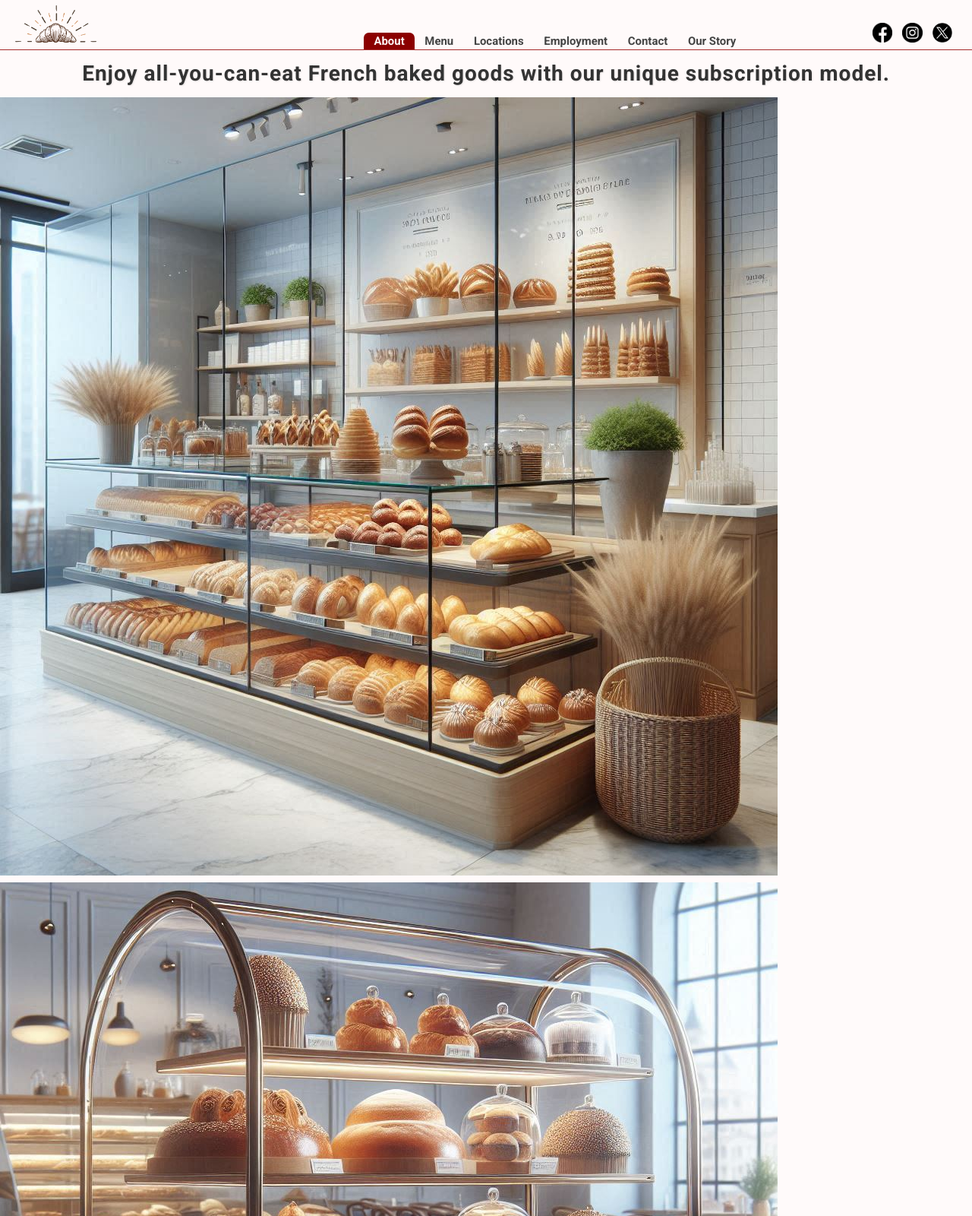
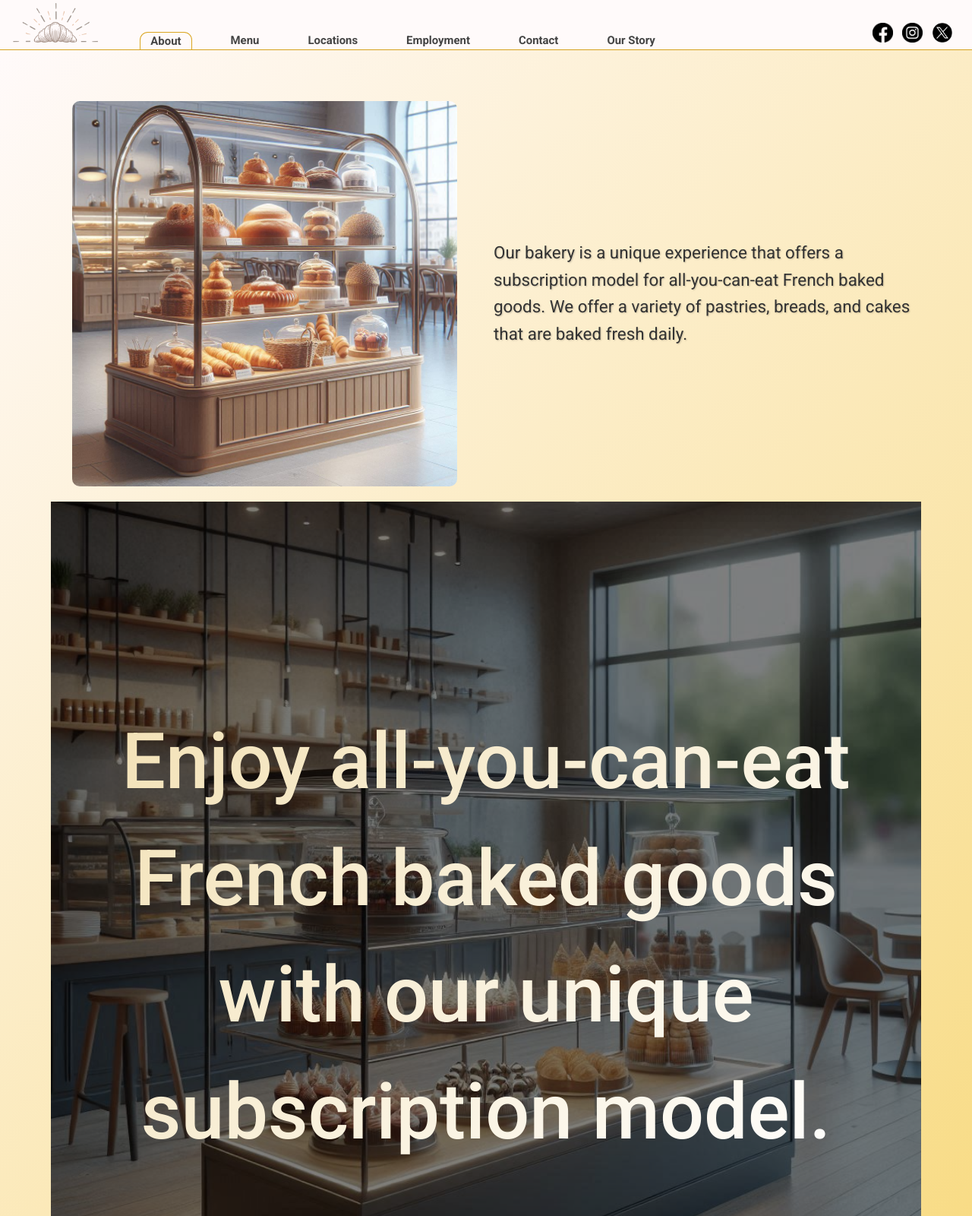
Before and after one commit to babetCode/PreciousGluten, a plain HTML site: page html/aboutpage.html in a window 1280 px wide. Shown: the top 1600 px of the page at 76% size. Drawn offline with Linux system fonts and the light colour scheme; a web font is replaced by a local one.

Commit message:
about page

```diff
--- a/css/navstyles.css
+++ b/css/navstyles.css
@@ -13,13 +13,25 @@ body{
     justify-content: space-between;
     align-items: flex-end;
     padding: 0pt;
-    border-bottom: 1pt solid brown;
+    border-bottom: 1pt solid goldenrod;
     box-shadow: 0 0 10pt rgb(0, 0, 0.2);
 }
 
 #main-header .left-container {
     display: flex;
     align-items: flex-end;
+}
+
+.nav-buttons{
+    margin-left: calc(2vw - 18px);
+}
+
+.left-container ul a{
+    margin-left: calc(5vw - 20pt);
+}
+
+#main-header {
+    background: snow;
 }
 
 #main-header #mainheaderlogo{
@@ -73,20 +85,22 @@ body{
     display: block;
     transition: all ease .4s;
     padding: 0pt 10pt;
-    border-radius: 5pt 5pt 0pt 0pt;
+    border-radius: 8pt 8pt 0pt 0pt;
 }
 
 #main-header ul a.active{
-    background-color: darkred;
-    color: snow;
+    /* background: linear-gradient(0deg, goldenrod -20%, white 100%); */
+    border-top: 1px solid goldenrod;
+    border-left: 1px solid goldenrod;
+    border-right: 1px solid goldenrod;
 }
 
 #main-header ul a:hover{
-    background-color: brown;
-    color: snow;
+    color: goldenrod;
 }
 
 #dropdown-menu {
+    border: 1px solid goldenrod;
     display: none;
 
 }
@@ -124,8 +138,7 @@ body{
         border-radius: 5px;
     }
     #dropdown-menu a:hover {
-        background-color: brown;
-        color: snow;
+        color: goldenrod;
     }
     #hamburger {
         display: flex;
--- a/css/pagestyles.css
+++ b/css/pagestyles.css
@@ -5,8 +5,11 @@ body{
     color: #333;
 }
 
+/* index.html */
 .hero{
+    display: block;
     width: 100%;
+    height: auto;
     margin: 0pt;
     padding: 0pt;
 }
@@ -14,7 +17,79 @@ body{
 .hero img{
     display: block;
     width: 100%;
+    height: auto;
 }
+
+.hero-container {
+    position: relative;
+    width: 100%;
+    height: auto;
+    padding: 0;
+    margin: 0;
+}
+
+.hero-container::before {
+    content: "";
+    position: absolute;
+    top: 0;
+    left: 0;
+    width: 100%;
+    height: 100%;
+    background-color: rgba(0, 0, 0, 0.5);
+    z-index: 1;
+}
+
+.hero-text {
+    margin: calc(12vw - 100px) 0 0;
+    width: 100%;
+    font-family: "Playfair Display", serif;
+    font-weight: 500;
+    position: absolute;
+    top: 100px;
+    left: 50%;
+    transform: translateX(-50%);
+    background: linear-gradient(180deg, goldenrod -20%, white 100%);
+    -webkit-background-clip: text;
+    -webkit-text-fill-color: transparent;
+    font-size: 8vw;
+    text-align: center;
+    /* text-shadow: 2px 2px 4px rgba(0, 0, 0, 0.5); */
+    z-index: 2;
+}
+
+/* pages in /html/ */
+.page-header {
+    font-size: 2vw;
+    font-weight: bold;
+    text-align: center;
+    background: linear-gradient(180deg, goldenrod -20%, white 100%);
+    -webkit-background-clip: text;
+    -webkit-text-fill-color: transparent;
+    margin: 0;
+    padding: 20px 20px;
+    text-shadow: 1px 1px 2px rgba(0, 0, 0, 0.1);
+    letter-spacing: 1px;
+    line-height: 1.5;
+}
+
+/* used in Locations page */
+.container{
+    width: 90vw;
+    margin: 0 auto;
+}
+.row{
+    display: flex;
+}
+.col{
+    width: 100%;
+    padding: 15pt;
+}
+
+.w-100{
+    width: 100%;
+}
+
+/* used in Menu page */
 
 .gallery {
     display: grid;
@@ -30,76 +105,63 @@ body{
     box-shadow: 0px 4px 6px rgba(0, 0, 0, 0.1);
 }
 
-.page-header {
-    font-size: 1.5rem;
-    font-weight: bold;
-    color: #333;
-    text-align: center;
-    margin: 0;
-    background-color: snow;
-    padding: 10px 20px;
-    /* border-radius: 5px;
-    box-shadow: 0 2px 4px rgba(0, 0, 0, 0.1); */
-    text-shadow: 1px 1px 2px rgba(0, 0, 0, 0.1);
-    letter-spacing: 1px;
-    line-height: 1.5;
+/* About page */
+
+.round-corners{
+    border-radius: 10px;
+    border: 2px solid goldenrod;
 }
 
-.container{
-    width: 90vw;
-    margin: 100pt auto;
-}
-.row{
+.about-container {
     display: flex;
-}
-.col{
-    width: 100%;
-    padding: 15pt;
+    flex-direction: column;
+    justify-content: space-around;
+    gap: 20px;
+    padding: 50pt;
+    background: linear-gradient(135deg, snow 0%, #f6d365 100%);
+    box-shadow: 0 4px 8px rgba(0, 0, 0, 0.1);
 }
 
-.w-100{
-    width: 100%;
+.about-section {
+    display: flex;
+    justify-content: space-around;
+    align-items: center;
+    gap: 20px;
 }
 
-body{
-    font-family: 'Roboto', sans-serif;
-    font-size: 16pt;
-    line-height: 1.5;
-    color: #333;
+.about-left, .about-right {
+    flex: 1;
 }
 
-.hero-container {
-    position: relative;
-    width: 100%;
+.about-left img, .about-right img {
+    width: 90%;
+    margin: auto;
+    display: flex;
+    justify-content: center;
+    border-radius: 10px;
+    transition: transform 0.3s ease;
 }
 
-.hero-container::before {
-    content: "";
-    position: absolute;
-    top: 0;
-    left: 0;
-    width: 100%;
-    height: 100%;
-    background-color: rgba(0, 0, 0, 0.5);
-    z-index: 1;
+.about-left p, .about-right p {
+    font-size: 1.2rem;
+    line-height: 1.6;
+    color: #333;
+    text-shadow: 1px 1px 2px rgba(0, 0, 0, 0.2);
 }
 
-.hero {
-    width: 100%;
-    display: block;
-}
-
-.hero-text {
-    margin: calc(100pt - 5vw) 0 0;
-    width: 100%;
-    font-family: "Playfair Display", serif;
+.about-hero-text {
+    margin: 0;
+    width: 90%;
+    font-family: "Roboto", sans-serif;
     font-weight: 500;
     position: absolute;
-    top: 100px;
+    top: 50%;
     left: 50%;
     transform: translate(-50%, -50%);
-    color: snow;
-    font-size: 5rem;
+    background: linear-gradient(135deg, goldenrod -200%, white 100%);
+    -webkit-background-clip: text;
+    -webkit-text-fill-color: transparent;
+    font-size: 8vw;
     text-align: center;
     /* text-shadow: 2px 2px 4px rgba(0, 0, 0, 0.5); */
     z-index: 2;
--- a/html/aboutpage.html
+++ b/html/aboutpage.html
@@ -13,6 +13,7 @@
 </head>
 <body>
     <header id="main-header">
+        <div class="left-container">
             <a href="../index.html">
                 <img src="../images/logocopy.png" alt="logo" id="mainheaderlogo">
             </a>
@@ -22,33 +23,34 @@
                 <div></div>
             </div>
             <div id="dropdown-menu">
-            <a href="aboutpage.html">About</a>
-            <a href="menupage.html">Menu</a>
-            <a href="locationspage.html">Locations</a>
-            <a href="employmentpage.html">Employment</a>
-            <a href="contactpage.html">Contact</a>
-            <a href="storypage.html">Our Story</a>
+                <a href="../html/aboutpage.html">About</a>
+                <a href="../html/menupage.html">Menu</a>
+                <a href="../html/locationspage.html">Locations</a>
+                <a href="../html/employmentpage.html">Employment</a>
+                <a href="../html/contactpage.html">Contact</a>
+                <a href="../html/storypage.html">Our Story</a>
             </div>
             <ul>
                 <li>
-                <a href="aboutpage.html" class="active">About</a>
+                    <a href="../html/aboutpage.html" class="active">About</a>
                 </li>
                 <li>
-                <a href="menupage.html">Menu</a>
+                    <a href="../html/menupage.html">Menu</a>
                 </li>
                 <li>
-                <a href="locationspage.html">Locations</a>
+                    <a href="../html/locationspage.html">Locations</a>
                 </li>
                 <li>
-                <a href="employmentpage.html">Employment</a>
+                    <a href="../html/employmentpage.html">Employment</a>
                 </li>
                 <li>
-                <a href="contactpage.html">Contact</a>
+                    <a href="../html/contactpage.html">Contact</a>
                 </li>
                 <li>
-                <a href="storypage.html">Our Story</a>
+                    <a href="../html/storypage.html">Our Story</a>
                 </li>
             </ul>
+        </div>
         <div id="socials">
             <a href="https://www.facebook.com" target="_blank">
                 <img src="../images/fb.png" alt="facebook">
@@ -61,14 +63,27 @@
             </a>
         </div>
     </header>
-    <p class="page-header">Enjoy all-you-can-eat French baked goods with our unique subscription model.</p>
-    <div id="about-container">
-        <div id="about-left">
-            <img src="../images/display1.jpeg" alt="about1">
-            <img src="../images/display2.jpeg" alt="about2">
+    <div class="about-container">
+        <div class="about-section">
+            <div class="about-left">
+                <img src="../images/display2.jpeg" alt="about1">
             </div>
-        <div id="about-right">
-            <p>Our bakery is a unique experience that offers a subscription model for all-you-can-eat French baked goods. We offer a variety of pastries, breads, and cakes that are baked fresh daily. Our bakery is a great place to relax and enjoy a cup of coffee or tea while you enjoy our delicious baked goods. We also offer a variety of gluten-free and vegan options for those with dietary restrictions.</p>
+            <div class="about-right">
+                <p>Our bakery is a unique experience that offers a subscription model for all-you-can-eat French baked goods. We offer a variety of pastries, breads, and cakes that are baked fresh daily.</p>
+            </div>
+        </div>
+        <div class="hero-container">
+                <img src="../images/display4.jpeg" alt="hero-image" class="hero">
+                <p class="about-hero-text">Enjoy all-you-can-eat French baked goods with our unique subscription model.</p>
+        </div>
+        <div class="about-section">
+            <div class="about-left">
+                <p>Precious Gluten is a great place to relax and enjoy a cup of coffee or tea while you enjoy our delicious baked goods. We also offer a variety of gluten-free and vegan options for those with dietary restrictions.</p>
+            </div>
+            <div class="about-right">
+                <img src="../images/display1.jpeg" alt="about2">
+            </div>
+        </div>
     </div>
 </body>
 </html>
```
Also changed, not shown: html/contactpage.html (+14 -12 lines), html/employmentpage.html (+14 -12 lines), html/locationspage.html (+14 -12 lines), html/menupage.html (+14 -12 lines), html/storypage.html (+21 -13 lines), index.html (+2 -0 lines). Lines whose indentation alone changed are shown as unchanged.
